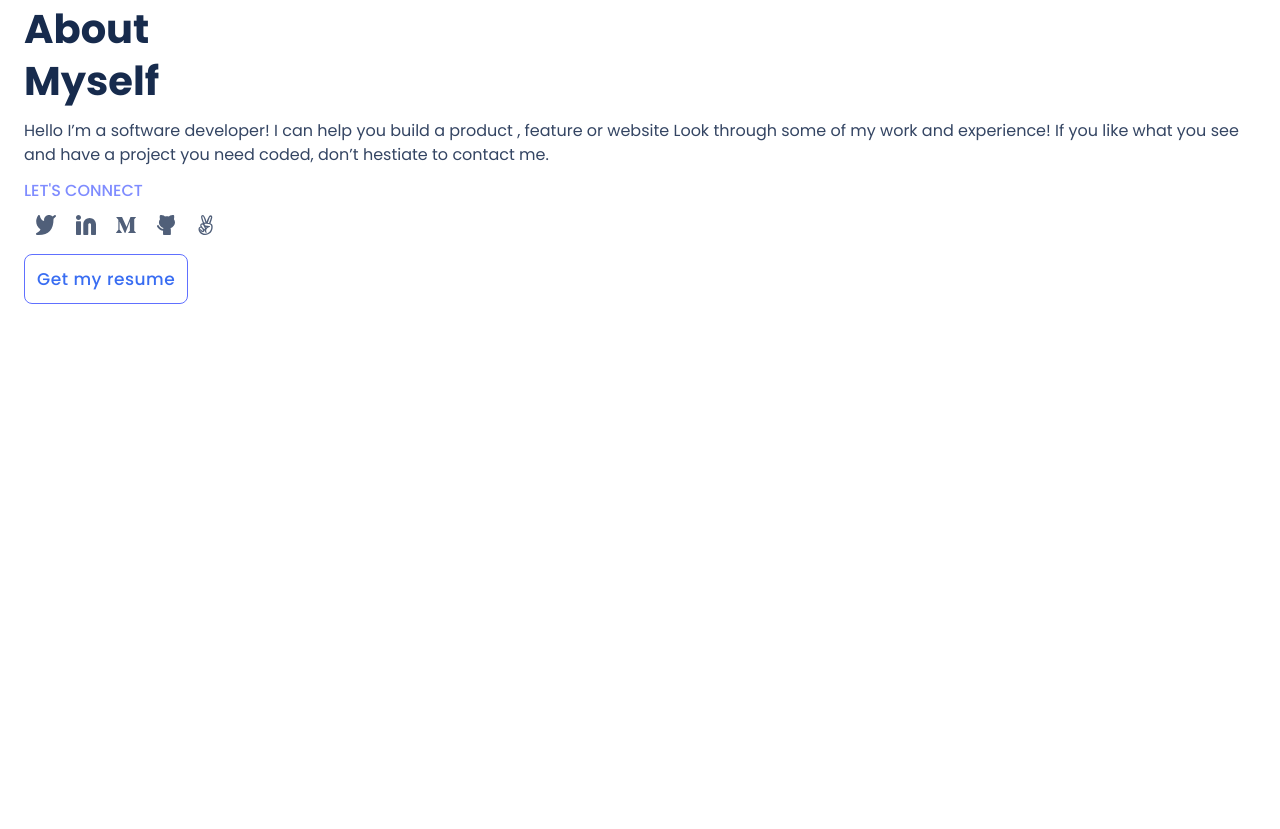
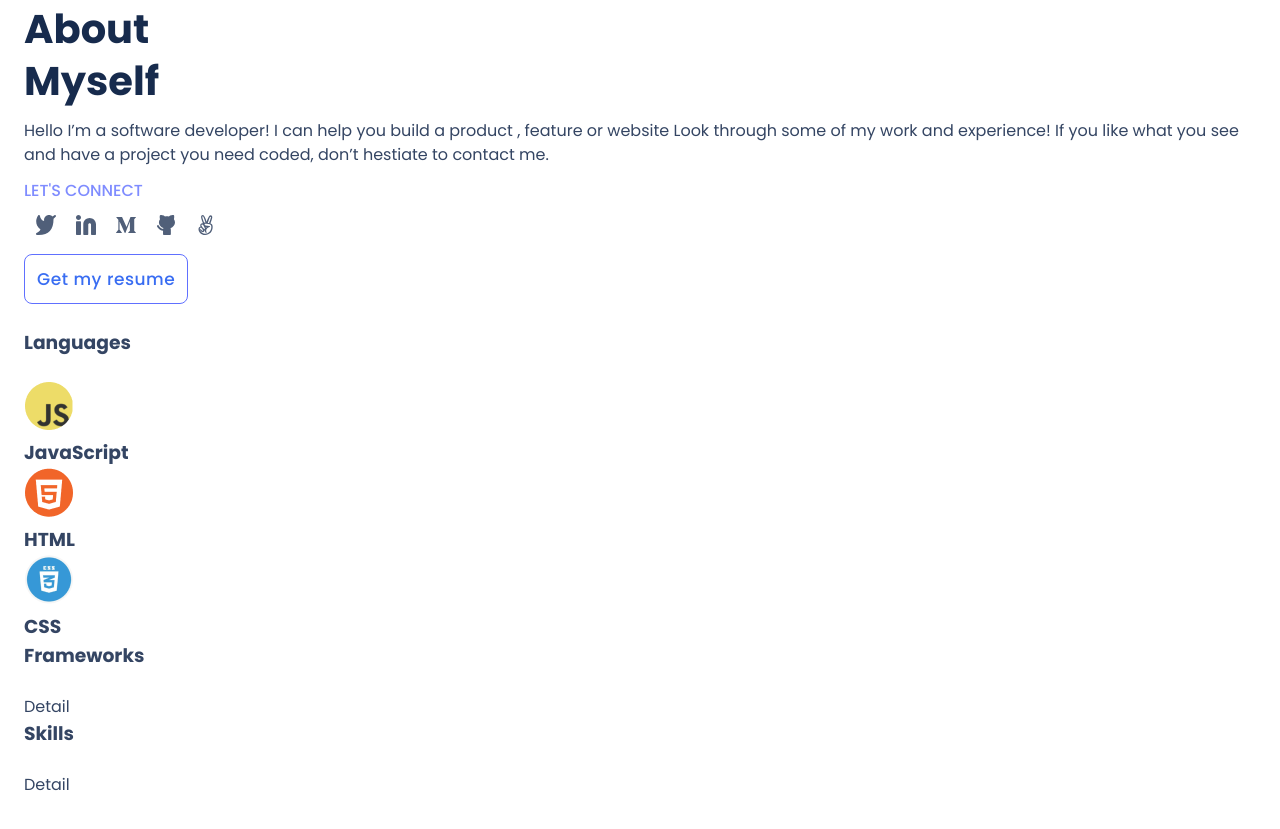
Before and after one commit to gvgesanto2/microverse-portfolio-mobile, a website: page index.html in a window 1280 px wide. Shown: the part 6294-7123 px from the top of the page. Before the commit the page ends 6712 px from the top, so only its background shows below. Drawn offline with Linux system fonts and the light colour scheme.

Commit message:
feat: Add markup for the my-skills section and update the sprite.svg file

```diff
--- a/index.html
+++ b/index.html
@@ -227,7 +227,7 @@
         </div>
       </section>
       <section class="about-me">
-        <section class="profile">
+        <section class="profile mb--xlg">
           <h2 class="title mb--md">
             About <br />
             Myself
@@ -292,7 +292,70 @@
           </div>
           <button type="button" class="btn">Get my resume</button>
         </section>
-        <section class="my-skills"></section>
+        <section class="my-skills">
+          <ul>
+            <l1 class="modal modal--active">
+              <div class="modal__summary">
+                <h3 class="modal__title">Languages</h3>
+                <button class="icon-btn modal__btn">
+                  <svg class="icon--md">
+                    <use xlink:href="img/sprite.svg#chevron-right"></use>
+                  </svg>
+                </button>
+              </div>
+              <div class="modal__detail">
+                <ul>
+                  <li class="simple-card">
+                    <img
+                      src="img/js-logo.png"
+                      alt="JavaScript logo image"
+                      class="round-img--sm"
+                    />
+                    <h3 class="simple-card__title">JavaScript</h3>
+                  </li>
+                  <li class="simple-card">
+                    <img
+                      src="img/html-logo.png"
+                      alt="HTML logo image"
+                      class="round-img--sm"
+                    />
+                    <h3 class="simple-card__title">HTML</h3>
+                  </li>
+                  <li class="simple-card">
+                    <img
+                      src="img/css-logo.png"
+                      alt="CSS logo image"
+                      class="round-img--sm"
+                    />
+                    <h3 class="simple-card__title">CSS</h3>
+                  </li>
+                </ul>
+              </div>
+            </l1>
+            <l1 class="modal">
+              <div class="modal__summary">
+                <h3 class="modal__title">Frameworks</h3>
+                <button class="icon-btn modal__btn">
+                  <svg class="icon--md">
+                    <use xlink:href="img/sprite.svg#chevron-right"></use>
+                  </svg>
+                </button>
+              </div>
+              <div class="modal__detail">Detail</div>
+            </l1>
+            <l1 class="modal">
+              <div class="modal__summary">
+                <h3 class="modal__title">Skills</h3>
+                <button class="icon-btn modal__btn">
+                  <svg class="icon--md">
+                    <use xlink:href="img/sprite.svg#chevron-right"></use>
+                  </svg>
+                </button>
+              </div>
+              <div class="modal__detail">Detail</div>
+            </l1>
+          </ul>
+        </section>
       </section>
     </div>
   </body>
```
Also changed, not shown: img/css-logo.png (added), img/html-logo.png (added), img/js-logo.png (added), img/sprite.svg.
